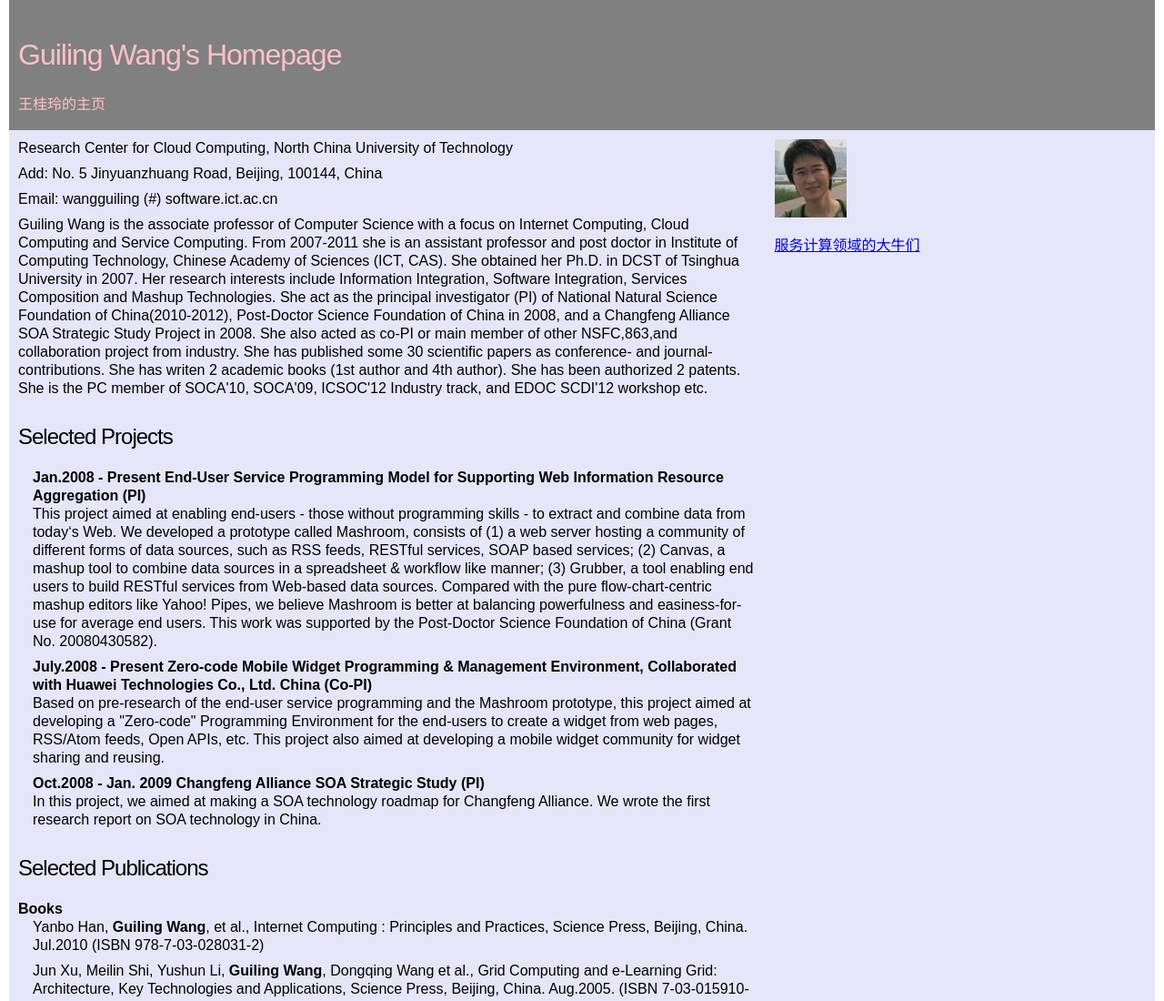
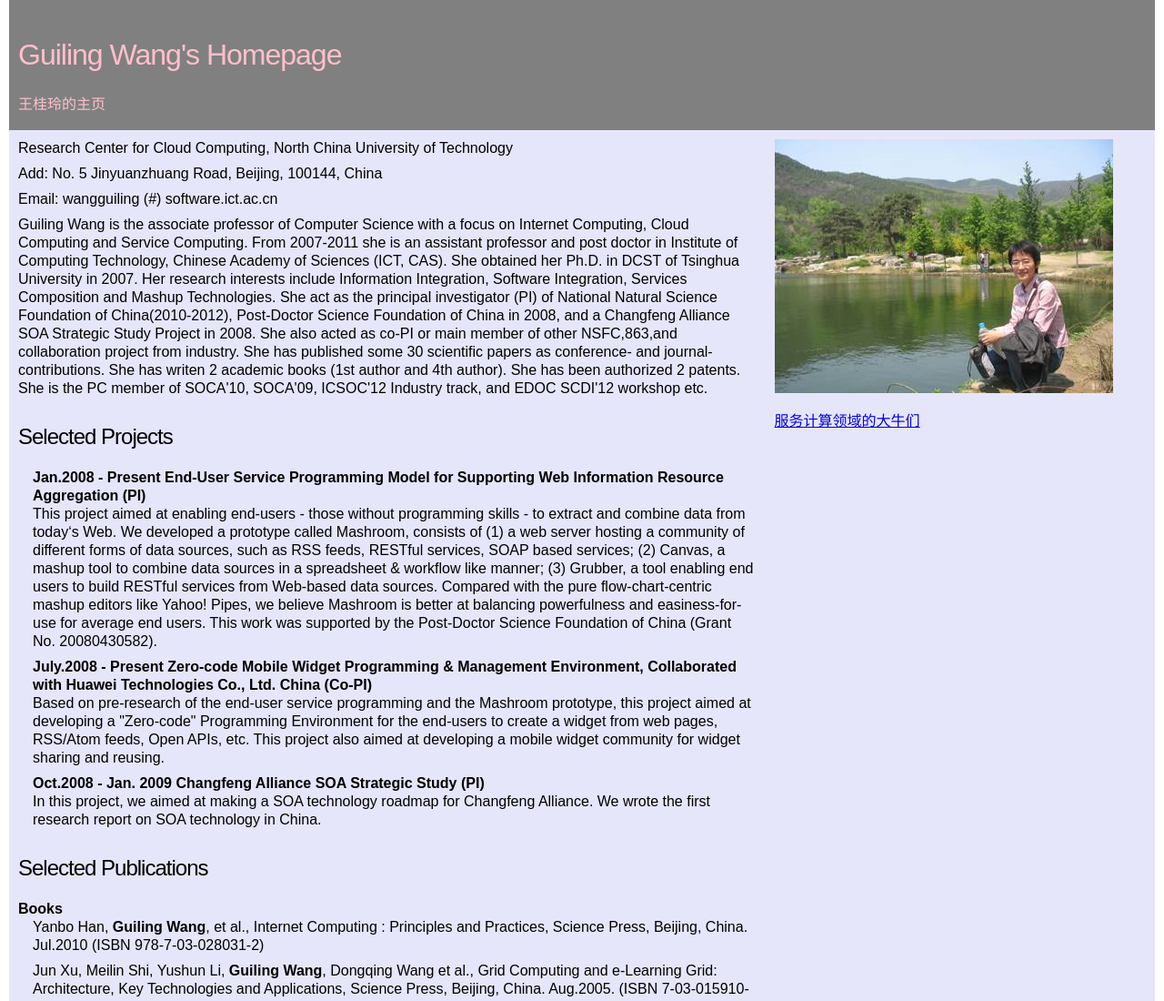
Before and after one commit to guilingwang/guilingwang.github.com, a plain HTML site: page index.html in a window 1280 px wide. Shown: the top 1100 px of the page at 91% size. Drawn offline with Linux system fonts and the light colour scheme.

Commit message:
profile commit

```diff
--- a/index.html
+++ b/index.html
@@ -119,7 +119,7 @@ Yan-Bo Han, Jun-Yi Sun, <b>Gui-Ling Wang</b>, Hou-Fu Li, A Cloud-based BPM Archi
 			<div class="content">
 
 			<p><a href="http://www.google.com/profiles/Jacquette.Wang" title="about me">
-			<img src="../images/profile.jpg" >
+			<img src="https://guilingwang.github.io/images/profile.png" >
 			</a></p>
 
 
```
